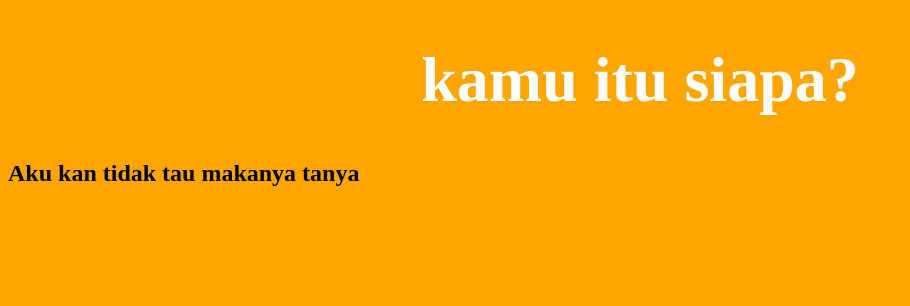
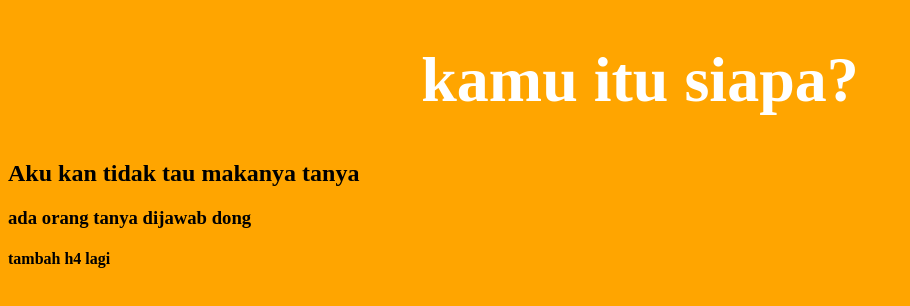
Before and after one commit to hasbiqohar/gulplearn, a website: page app/index.html in a window 1280 px wide. Shown: the whole page, without its empty margins (0-910 px from the left). Drawn offline with Linux system fonts and the light colour scheme.

Commit message:
adding h4

```diff
--- a/app/index.html
+++ b/app/index.html
@@ -14,6 +14,8 @@
 
   <h1>kamu itu siapa?</h1>
   <h2>Aku kan tidak tau makanya tanya</h2>
+  <h3>ada orang tanya dijawab dong</h3>
+  <h4>tambah h4 lagi</h4>
 
   <!--build:js js/main.min.js -->
   <script src="js/lib/a-library.js"></script>
```
